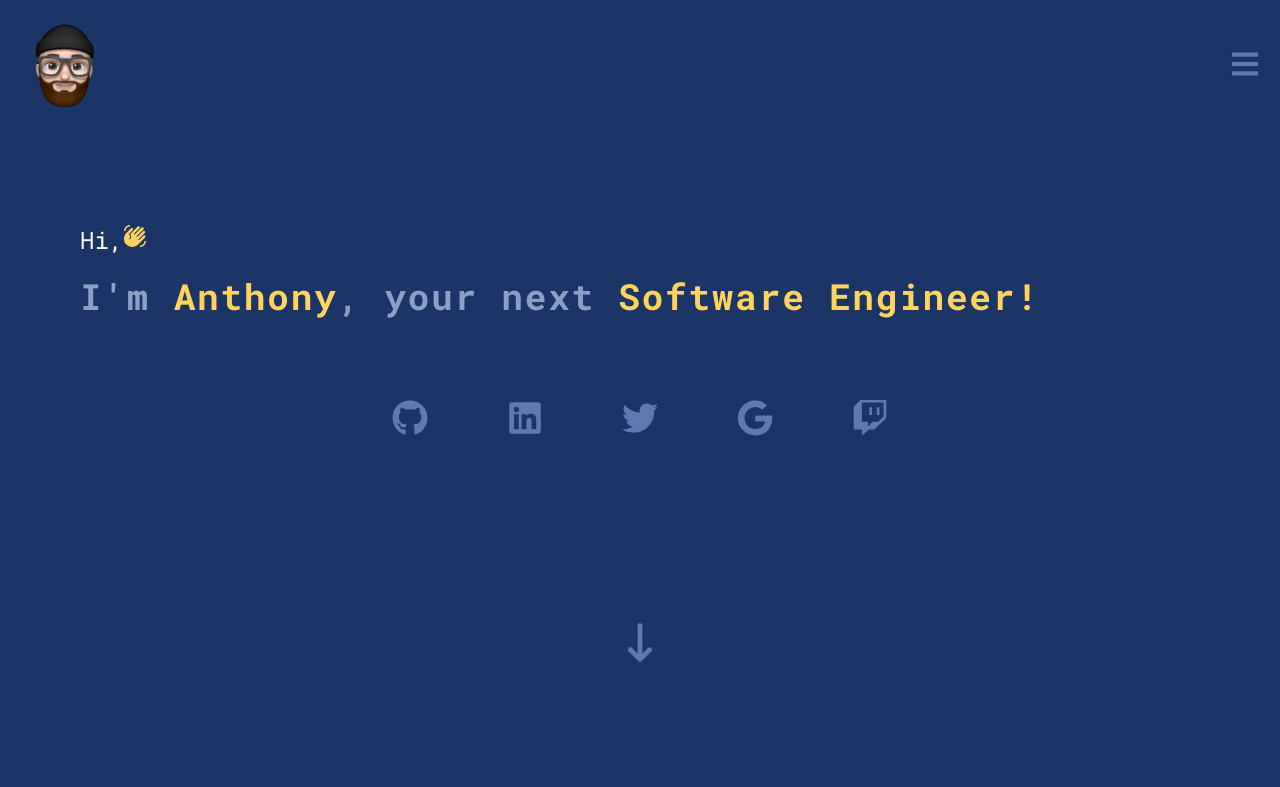
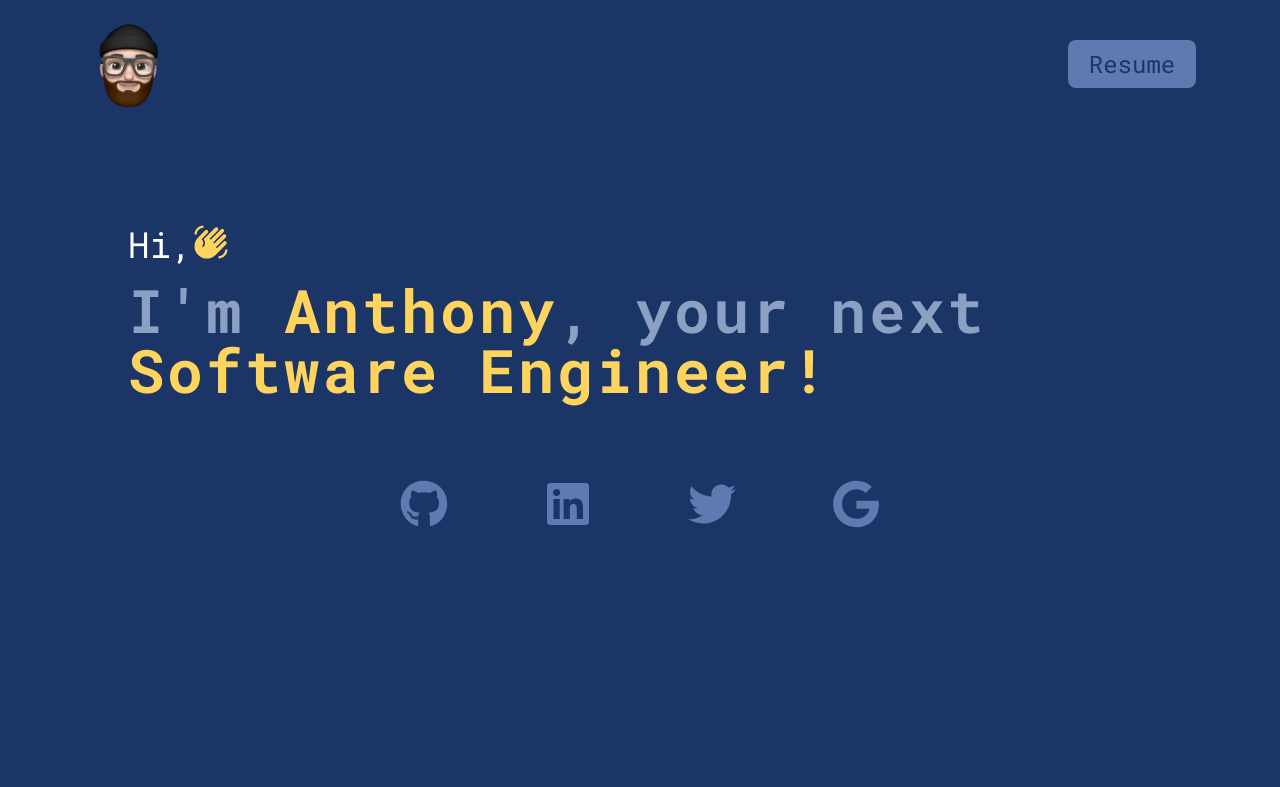
Before and after one commit to GomezAnthony/AnthonyGomez.io, a React (Create React App) app in the folder client/: page / in a window 1280 px wide. Shown: the top 787 px of the page. Built offline with nearby package versions, Linux system fonts and the light colour scheme.

Commit message:
Add the github section
Add the section

```diff
--- a/client/package.json
+++ b/client/package.json
@@ -1,6 +1,7 @@
 {
   "name": "client",
   "version": "0.1.0",
+  "homepage": "anthonygomez.io",
   "private": true,
   "dependencies": {
     "@testing-library/jest-dom": "^5.16.5",
--- a/client/src/App.js
+++ b/client/src/App.js
@@ -2,8 +2,6 @@ import Navbar from './components/Navbar/Navbar'
 import './App.css'
 import Hero from './components/Hero/Hero';
 import Links from './components/Links/Links';
-import DownArrow from './components/DownArrow/DownArrow';
-import WorkSection from './components/WorkSection/WorkSection';
 
 function App() {
   return (
@@ -11,8 +9,6 @@ function App() {
       <Navbar />
       <Hero />
       <Links />
-      <DownArrow />
-      <WorkSection />
     </div>
   );
 }
--- a/client/src/components/Buttons/Button.js
+++ b/client/src/components/Buttons/Button.js
@@ -3,7 +3,7 @@ import React from 'react'
 const Button = ({label, onClick}) => {
   return (
     <div>
-        <button className='text-secondary-color text-2xl h-14 w-40 rounded-lg bg-primary-color' onClick={onClick}>{label}</button>
+        <button className='text-primary-color text-2xl h-12 w-32 rounded-lg bg-secondary-color hover:bg-tertiary-color hover:ease-in-out hover:duration-500 ' onClick={onClick}><a href='https://docs.google.com/document/d/1TO5P9mSz70zgDnwOZEjfSCFnmoKM9rGE/export?format=pdf&ouid=114377615379134846040&rtpof=true&sd=true' target='_blank' rel="noopener noreferrer">{label}</a></button>
     </div>
   )
 }
--- a/client/src/components/DownArrow/DownArrow.js
+++ /dev/null
@@ -1,14 +0,0 @@
-import React from 'react'
-import { HiArrowNarrowDown } from "react-icons/hi";
-
-const DownArrow = () => {
-  return (
-    <div>
-        <div className='flex justify-around container mx-auto w-[80%] max-w-xl mb-28'>
-            <HiArrowNarrowDown className='text-5xl text-secondary-color animate-bounce' />
-        </div>
-    </div>
-  )
-}
-
-export default DownArrow
--- a/client/src/components/Hero/Hero.js
+++ b/client/src/components/Hero/Hero.js
@@ -4,13 +4,13 @@ import { MdWavingHand } from "react-icons/md";
 function Hero() {
   return (
     <div>
-      <div className="container w-[80%] py-20 mx-20 max-w-5xl">
+      <div className="container w-[80%] py-20 mx-20 max-w-5xl lg:mx-32">
         <div className="flex py-4">
-          <h2 className="text-white text-2xl">Hi,</h2>
-          <MdWavingHand className="text-[#FFD45E] text-2xl" />
+          <h2 className="text-white text-2xl md:text-4xl">Hi,</h2>
+          <MdWavingHand className=" text-[#FFD45E] text-2xl lg:text-4xl animate-waving-hand" />
         </div>
         <div>
-          <h1 className="font-bold text-4xl text-tertiary-color tracking-wider leading-[3rem]">
+          <h1 className="animate-fade-in-up font-bold text-4xl text-tertiary-color tracking-wider leading-[3rem] md:text-5xl lg:text-6xl">
             I'm <span className="text-complementary-color">Anthony</span>, your
             next{" "}
             <span className="text-complementary-color">Software Engineer!</span>
--- a/client/src/components/Links/Links.js
+++ b/client/src/components/Links/Links.js
@@ -1,15 +1,15 @@
 import React from 'react'
-import { FaGithub, FaLinkedin, FaTwitter, FaGoogle, FaTwitch } from "react-icons/fa";
+import { FaGithub, FaLinkedin, FaTwitter, FaGoogle} from "react-icons/fa";
 
 const Links = () => {
   return (
     <div>
-      <div className='flex justify-around container mx-auto w-[80%] max-w-xl mb-48'>
-        <FaGithub className='text-secondary-color text-4xl' />
-        <FaLinkedin className='text-secondary-color text-4xl' />
-        <FaTwitter className='text-secondary-color text-4xl' />
-        <FaGoogle className='text-secondary-color text-4xl' />
-        <FaTwitch className='text-secondary-color text-4xl' />
+      <div className='flex justify-around container mx-auto w-[80%] max-w-xl mb-48 animte'>
+        <a href='https://github.com/GomezAnthony' target='_blank'rel="noopener noreferrer" ><FaGithub className='text-secondary-color text-4xl md:text-5xl cursor-pointer hover:text-tertiary-color hover:scale-125 duration-700 ease-in-out transition delay-75' /></a>
+        <a href='https://www.linkedin.com/in/anthony-gomez-20b291130/' rel="noopener noreferrer"><FaLinkedin className='text-secondary-color text-4xl md:text-5xl cursor-pointer hover:text-tertiary-color hover:scale-125 duration-700 ease-in-out transition delay-75' /></a>
+        <a href='https://twitter.com/tonyxcodes' target='_blank' rel="noopener noreferrer"><FaTwitter className='text-secondary-color text-4xl md:text-5xl cursor-pointer hover:text-tertiary-color hover:scale-125 duration-700 ease-in-out transition delay-75' /></a>
+        <a href='mailto: gomez9162@gmail.com' target='_blank' rel="noopener noreferrer"><FaGoogle className='text-secondary-color text-4xl md:text-5xl cursor-pointer hover:text-tertiary-color hover:scale-125 duration-700 ease-in-out transition delay-75' /></a>
+        {/* <a href=''><FaTwitch className='text-secondary-color text-4xl md:text-5xl cursor-pointer hover:text-tertiary-color hover:scale-125 duration-700 ease-in-out transition delay-75' /></a> */}
       </div>
     </div>
   )
--- a/client/src/components/Navbar/Navbar.js
+++ b/client/src/components/Navbar/Navbar.js
@@ -1,36 +1,41 @@
-import React, { useState } from "react";
+import React from "react";
 import logo from "../../assets/animoji-logo.png";
-import { Link } from "react-router-dom";
-import { FaBars, FaTimes } from "react-icons/fa";
+// import { Link } from "react-router-dom";
+// import { FaBars, FaTimes } from "react-icons/fa";
 import Button from "../Buttons/Button";
 
 const Navbar = () => {
-  const [isOpen, setIsOpen] = useState(false);
+  // const [isOpen, setIsOpen] = useState(false);
 
-  const openNavClick = () => {
-    setIsOpen(!isOpen);
-  };
+  // const openNavClick = () => {
+  //   setIsOpen(!isOpen);
+  // };
 
   return (
     <div>
       <div>
-        <div className="flex items-center justify-between px-5">
+        <div className="flex items-center justify-between w-[90%] m-auto px-5 animate-fade-in-down delay-150">
           <div>
             <img className="h-32" src={logo} alt="Animoji Logo" />
           </div>
-          <div onClick={openNavClick} className="flex">
+          {/* <div onClick={openNavClick} className="flex">
             {!isOpen ? (
-              <FaBars
-                className="text-3xl text-secondary-color cursor-pointer"
-              />
+              <FaBars className="text-3xl text-secondary-color cursor-pointer" />
             ) : (
-              <FaTimes
-                className="text-3xl text-secondary-color cursor-pointer"
-              />
+              <FaTimes className="text-3xl text-secondary-color cursor-pointer" />
             )}
+          </div> */}
+          <div>
+             <Button label="Resume" />
           </div>
         </div>
-        <div className={isOpen ? "h-screen fixed left-20 w-[100%] bg-tertiary-color ease-in-out duration-500" : " fixed left-[100%] ease-out duration-500"}>
+        {/* <div
+          className={
+            isOpen
+              ? "h-screen fixed left-20 w-[100%] bg-tertiary-color ease-in-out duration-500"
+              : " fixed left-[100%] ease-out duration-500"
+          }
+        >
           <div className="h-96 w-[80%]">
             <div className="flex flex-col items-center justify-evenly h-full">
               <Link className="text-2xl uppercase text-primary-color" to="/">
@@ -45,7 +50,7 @@ const Navbar = () => {
               <Button label="Resume" />
             </div>
           </div>
-        </div>
+        </div> */}
       </div>
     </div>
   );
--- a/client/src/components/WorkSection/WorkSection.js
+++ /dev/null
@@ -1,16 +0,0 @@
-import React from 'react'
-
-const WorkSection = () => {
-  return (
-    <div>
-        <div className='h-[800px] w-[90%] border container m-auto'>
-            <div className=''>
-                <h2>Currently Working</h2>
-                <div className='border m-auto w-[90%]'>Hello</div>
-            </div>
-        </div>
-    </div>
-  )
-}
-
-export default WorkSection
--- a/client/tailwind.config.js
+++ b/client/tailwind.config.js
@@ -3,18 +3,56 @@ module.exports = {
   content: ["./src/**/*.{js,jsx,ts,tsx}"],
   theme: {
     fontWeight: {
-      'regular': 400,
-      'medium': 500,
-      'bold': 700,
+      regular: 400,
+      medium: 500,
+      bold: 700,
     },
     extend: {
+      keyframes: {
+        wave: {
+          "0%": { transform: "rotate(0.0deg)" },
+          "10%": { transform: "rotate(14deg)" },
+          "20%": { transform: "rotate(-8deg)" },
+          "30%": { transform: "rotate(14deg)" },
+          "40%": { transform: "rotate(-4deg)" },
+          "50%": { transform: "rotate(10.0deg)" },
+          "60%": { transform: "rotate(0.0deg)" },
+          "100%": { transform: "rotate(0.0deg)" },
+        },
+        'fade-in-down': {
+          '0%': {
+              opacity: '0',
+              transform: 'translateY(-10px)'
+          },
+          '100%': {
+              opacity: '1',
+              transform: 'translateY(0)'
+          },
+      },
+        "fade-in-up": {
+          "0%": {
+            opacity: "0",
+            transform: "translateY(10px)",
+          },
+          "100%": {
+            opacity: "1",
+            transform: "translateY(0)",
+          },
+        },
+      },
+      animation: {
+        "waving-hand": "wave 2s linear infinite",
+        "fade-in-up": "fade-in-up 2s ease-out",
+        'fade-in-down': 'fade-in-down 2s ease-out',
+      },
+
       colors: {
-        'primary-color': '#1A3566',
-        'secondary-color': '#5F7AB0',
-        'tertiary-color': '#8CA0C4',
-        'complementary-color': '#FFD45E'
-      }
+        "primary-color": "#1A3566",
+        "secondary-color": "#5F7AB0",
+        "tertiary-color": "#8CA0C4",
+        "complementary-color": "#FFD45E",
+      },
     },
   },
   plugins: [],
-}
+};
```
